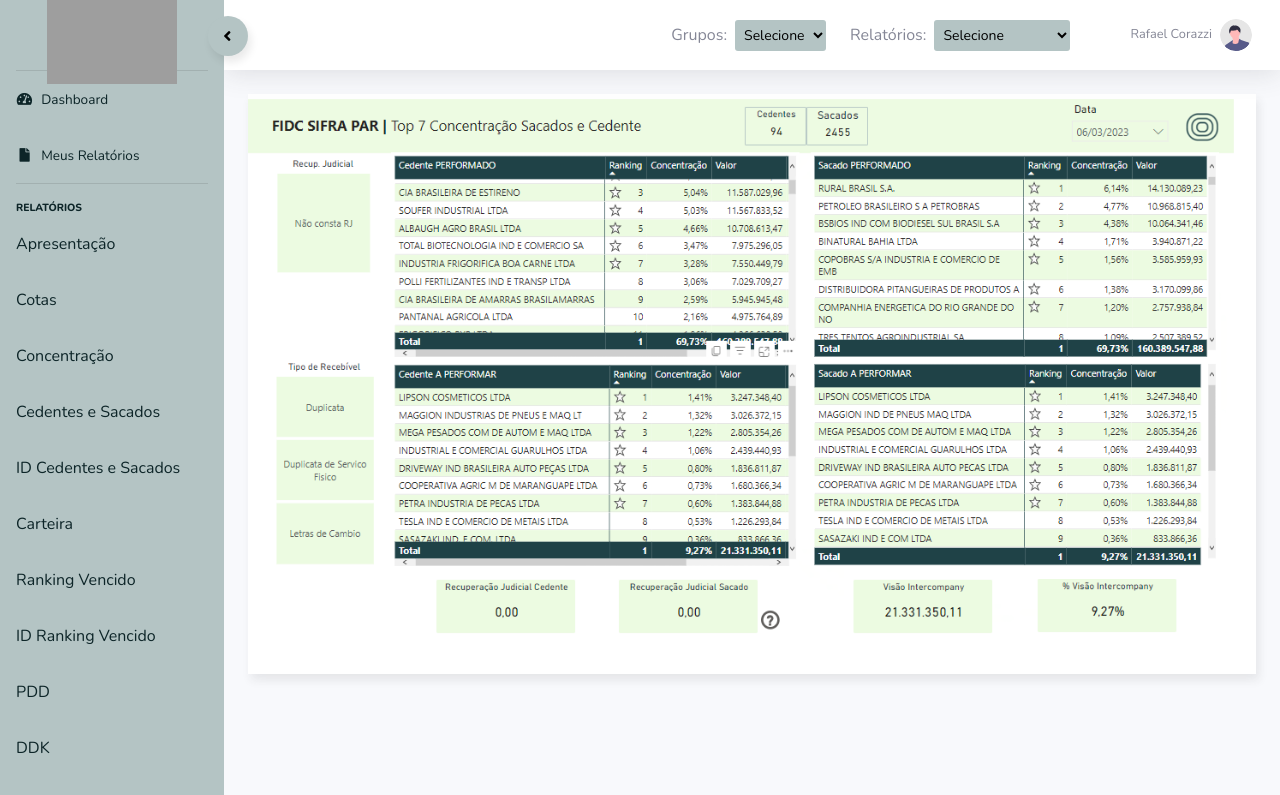
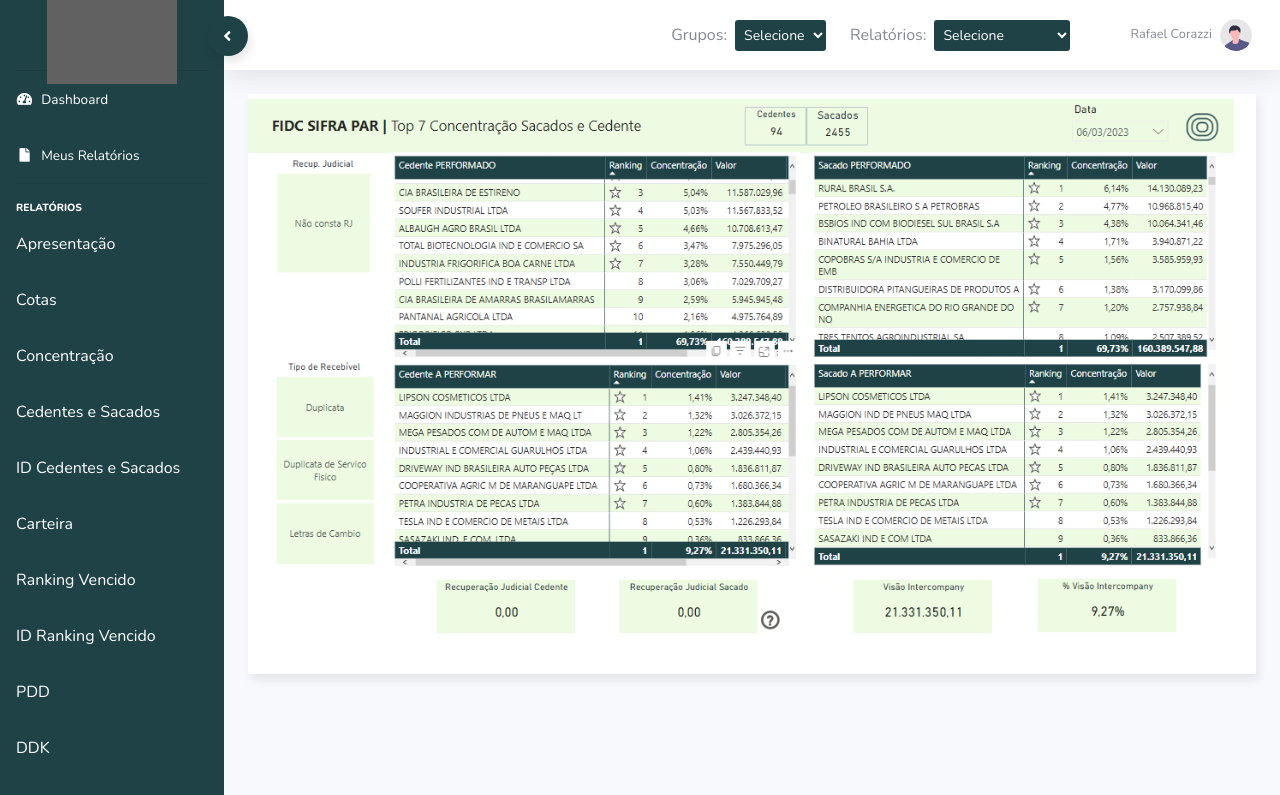
Before and after one commit to rebeccaaaaOrram/orram_bi_layout_dashboard, a website: page index.html in a window 1280 px wide. Shown: the top 795 px of the page. Drawn offline with nearby package versions, Linux system fonts and the light colour scheme; grey boxes are pictures that could not be loaded.

Commit message:
feat: change colors

```diff
--- a/index.html
+++ b/index.html
@@ -25,15 +25,26 @@
 <body id="page-top">
 
     <style>
+       :root{
+        --primary-color: #1F4247;
+        --link-color: #fff;
+       }
         a {
-            color: #0d2528;
+            color: var(--link-color)
         }
         a:hover {
-            color: #0d2528;
+          color: var(--link-color)
+        }
+        .sidebar #sidebarToggle::after {
+            color: var(--link-color);
+        }
+        .sidebar-brand-text img,
+        .sidebar-brand-icon {
+          filter: invert(1);
         }
         .sidebar-bg{
-            background-color: #b4c4c4;
-            color: #0d2528;
+            background-color: var(--primary-color);
+            color: var(--link-color);
         }
 
         .sidebar-toggled #sidebarToggle{
@@ -54,15 +65,16 @@
         #sidebarToggle {
             position: absolute;
             top: 1rem;
-            background: #b4c4c4;
+            background: var(--primary-color);
             z-index: 3;
             box-shadow: 3px 6px 9px #00000016;
             margin-left: 6rem;
         }
 
         .form-select{
-            background: #b4c4c4;
+            background: var(--primary-color);
             border: unset;
+            color: var(--link-color);
             border-radius: 3px;
             padding: 5px;
             font-size: 14px;
@@ -78,7 +90,6 @@
 
         <!-- Sidebar -->
         <ul class="navbar-nav sidebar-bg sidebar accordion" id="accordionSidebar">
-
             <!-- Sidebar - Brand -->
             <a class="sidebar-brand d-flex align-items-center justify-content-center" href="index.html">
                 <div class="sidebar-brand-icon">
@@ -224,8 +235,7 @@
 
                 <!-- Topbar -->
                 <nav class="navbar navbar-expand navbar-light bg-white topbar mb-4 static-top shadow">
-
-                    <!-- Sidebar Toggle (Topbar) -->
+                  <!-- Sidebar Toggle (Topbar) -->
                     <button id="sidebarToggleTop" class="btn btn-link d-md-none rounded-circle mr-3">
                         <i class="fa fa-bars"></i>
                     </button>
@@ -234,14 +244,14 @@
                     <ul class="navbar-nav ml-auto">
                         <li class="d-flex align-items-center">
                             <span>Grupos: </span>
-                            <select class="ml-2 form-select" aria-label="Selecione um Grupo">
+                            <select id="selectGrupos" class="ml-2 form-select" aria-label="Selecione um Grupo">
                                 <option selected="">Selecione</option>
                                 <option value="1">SIFRA</option>
                               </select>
                       </li>
                       <li class="d-flex align-items-center ml-4">
                         <span>Relatórios:</span>
-                        <select class="ml-2 form-select" aria-label="Selecione um Relatorio">
+                        <select id="selectRelatorio" class="ml-2 form-select" aria-label="Selecione um Relatorio">
                             <option selected="">Selecione</option>
                             <option value="1">FIDC SIFRA PAR</option>
                           </select>
```
